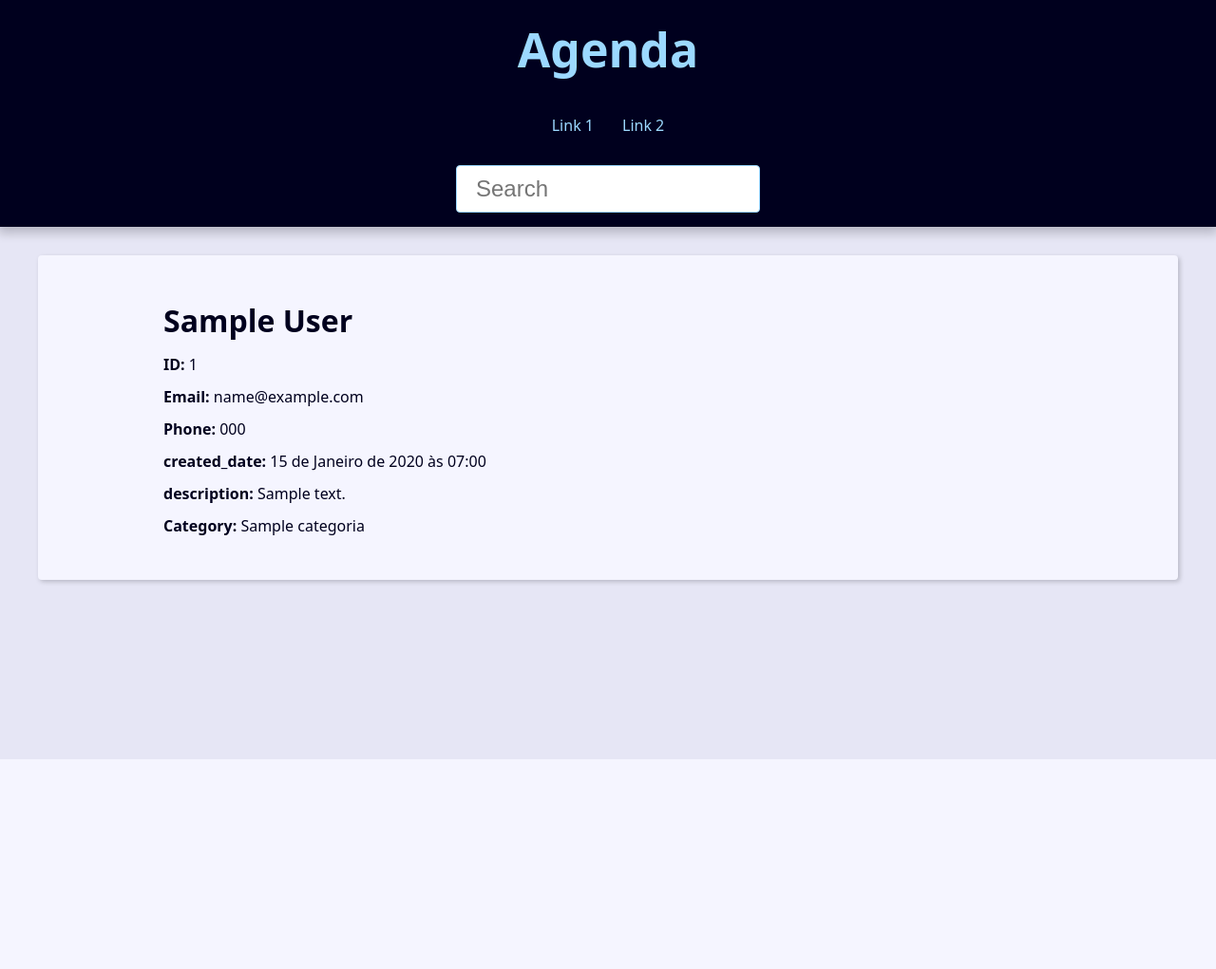
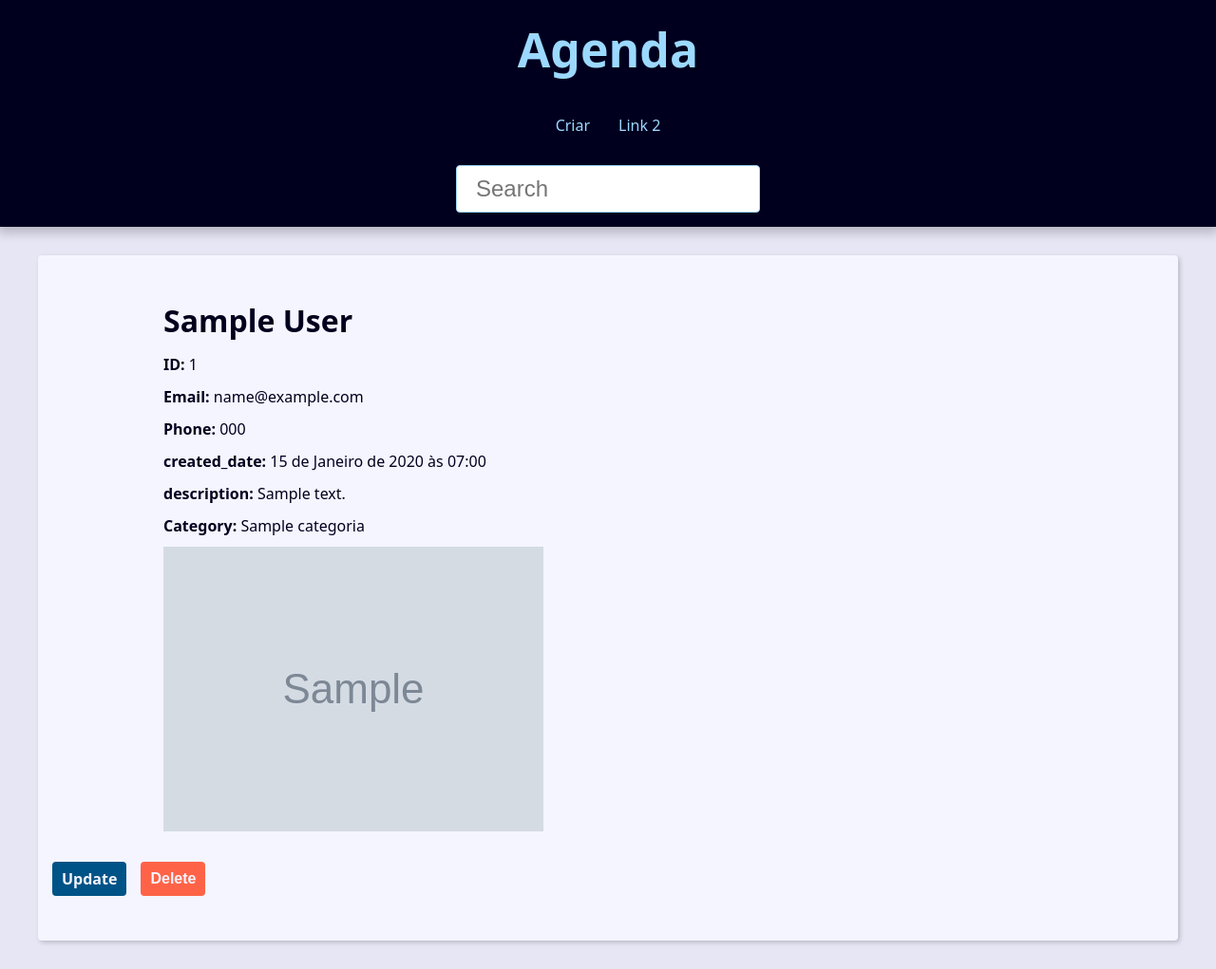
Before and after one commit to fernando-g-fraga/django_agenda, a Django app: page /contact/1/detail/ in a window 1280 px wide. Shown: the whole page at 95% size. Before the commit the page ends 800 px from the top, so only its background shows below. Run offline with Django 5.2, Linux system fonts and the light colour scheme; tables that the repository leaves empty hold one stand-in row (values such as "Sample post"); grey boxes marked "Sample" are stand-in pictures.

Commit message:
added delete route and image upload for contacts

```diff
--- a/base_static/global/css/style.css
+++ b/base_static/global/css/style.css
@@ -312,3 +312,23 @@
   filter: brightness(80%);
   box-shadow: 0 0 5px var(--link-dark-color);
 }
+
+.contact-links {
+  margin-block: calc(var(--small-font-size) * 2);
+  display: flex;
+  align-items: center;
+  gap: 0 var(--spacing);
+}
+
+.btn-link {
+  font-size: var(--small-font-size);
+  text-decoration: none;
+  font-weight: bold;
+  padding: 1rem;
+  display: block;
+  line-height: var(--small-font-size);
+}
+
+.btn-delete {
+  background: tomato;
+}
--- a/base_templates/global/partials/_header.html
+++ b/base_templates/global/partials/_header.html
@@ -9,7 +9,7 @@
         <ul class="menu-list">
             <li class="menu-item">
                 <a href={% url "contact:create" %} class="menu-link">
-                    Link 1
+                    Criar
                 </a>
             </li>
             <li class="menu-item">
--- a/contact/templates/contact/contact.html
+++ b/contact/templates/contact/contact.html
@@ -26,6 +26,26 @@
     <strong> Category: </strong>
     {{contact.Categoria.name}}
   </p>
+  {% if contact.picture %}
+  <p>
+    <img src="{{contact.picture.url}}" alt="{{contact.first_name}}  {{contact.last_name}}"
+  </p>
+  {% endif %}
+</div>
+
+<div class="contact-links">
+  <a href="{% url 'contact:update' contact.id %}" class="btn btn-link">Update</a>
+
+  <form action="{% url 'contact:delete' contact.id %}" method="post">
+    {% csrf_token %}
+
+    {% if confirmation == 'no' %}
+    <input type="hidden" name="confirmation" value="yes">
+    <button class="btn btn-link btn-delete" type="submit">Confirma?</button>
+    {% else %}
+    <button class="btn btn-link btn-delete" type="submit">Delete</button>
+    {% endif %}
+  </form>
 </div>
 
 {% endblock content %}
--- a/contact/urls.py
+++ b/contact/urls.py
@@ -11,6 +11,7 @@ urlpatterns = [
     path('contact/<int:contact_id>/detail/',views.contact,name='contact'),
     path('contact/create/',views.create,name='create'),
     path('contact/<int:contact_id>/update/',views.update,name='update'),
+    path('contact/<int:contact_id>/delete/',views.delete,name='delete'),
 
 
 ]
```
Also changed, not shown: contact/forms.py (+8 -1 lines), contact/templates/contact/create.html (+7 -3 lines), contact/views/contact_forms.py (+22 -2 lines). Lines whose indentation alone changed are shown as unchanged.
